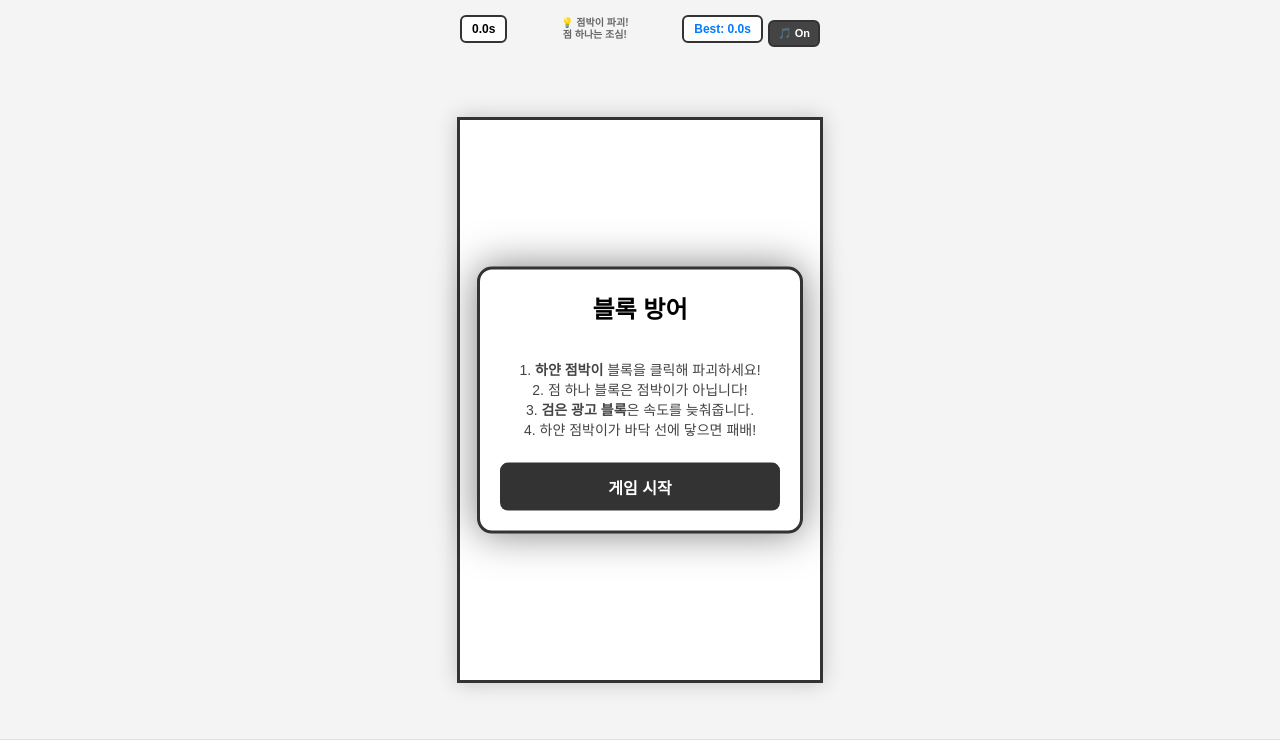
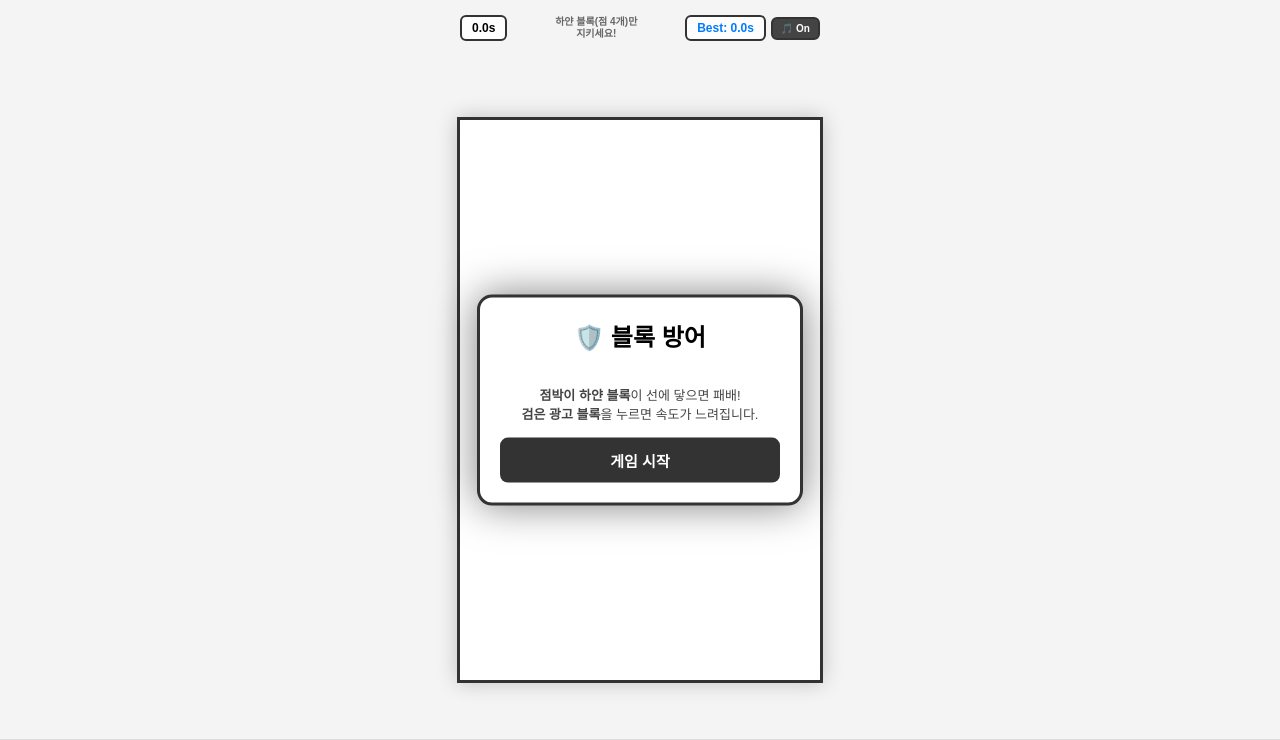
Before and after one commit to wealthsmurf/lookaut, a FastAPI app: page / in a window 1280 px wide. Shown: the top 740 px of the page. Run offline with FastAPI, Linux system fonts and the light colour scheme; some libraries are stand-ins or nearby versions.

Commit message:
Update index.html

```diff
--- a/templates/index.html
+++ b/templates/index.html
@@ -24,7 +24,7 @@
         canvas {
             background: #ffffff; border: 3px solid #333;
             box-shadow: 0 0 20px rgba(0,0,0,0.2);
-            width: 90vw;
+            width: 85vw;
             max-width: 360px;
             height: auto;
             max-height: 70vh;
@@ -34,46 +34,49 @@
             transform: translate(-50%, -50%); background: white;
             padding: 20px; border-radius: 15px; border: 3px solid #333;
             text-align: center; z-index: 100; box-shadow: 0 0 40px rgba(0,0,0,0.5);
-            width: 80%; max-width: 280px;
+            width: 75%; max-width: 280px;
         }
         button {
             padding: 12px 24px; background: #333;
             color: white; border: none; border-radius: 8px;
-            cursor: pointer; font-weight: bold; font-size: 16px;
-            margin-top: 10px;
+            cursor: pointer; font-weight: bold; font-size: 15px;
+            transition: transform 0.1s;
         }
+        button:active { transform: scale(0.95); }
         #ui-panel {
-            position: absolute; top: 10px;
-            width: 90vw;
+            position: absolute; top: 15px;
+            width: 85vw;
             max-width: 360px;
             display: flex; justify-content: space-between; align-items: center;
             pointer-events: none; z-index: 10;
         }
         .info-box {
-            background: rgba(255, 255, 255, 0.9); padding: 5px 10px;
+            background: rgba(255, 255, 255, 0.9); padding: 4px 10px;
             border-radius: 6px; border: 2px solid #333; font-weight: bold; font-size: 12px;
             pointer-events: auto;
         }
+        .tip-box { font-size: 10px; color: #666; text-align: center; line-height: 1.2; font-weight: bold; }
         .right-ui-group { display: flex; align-items: center; gap: 5px; }
         #mute-btn {
             background: #444; color: white; border: 2px solid #333;
-            padding: 5px 8px; border-radius: 6px; font-size: 11px;
+            padding: 4px 8px; border-radius: 6px; font-size: 10px;
             cursor: pointer; pointer-events: auto;
         }
-        .tip-box { font-size: 10px; color: #666; text-align: center; line-height: 1.2; font-weight: bold; }
         .bottom-nav {
             width: 100%; height: 60px; background: white;
             position: fixed; bottom: 0; display: flex;
             justify-content: center; align-items: center;
             border-top: 1px solid #ddd; z-index: 1000;
         }
+        /* 광고 로딩 애니메이션 */
+        .ad-loader { font-size: 12px; color: #999; position: absolute; }
     </style>
 </head>
 <body>
     <div id="game-wrapper">
         <div id="ui-panel">
             <div id="time-display" class="info-box">0.0s</div>
-            <div class="tip-box">💡 점박이 파괴!<br>점 하나는 조심!</div>
+            <div class="tip-box">하얀 블록(점 4개)만<br>지키세요!</div>
             <div class="right-ui-group">
                 <div id="best-display" class="info-box" style="color: #007bff;">Best: 0.0s</div>
                 <button id="mute-btn" onclick="toggleMute(event)">🎵 On</button>
@@ -91,50 +94,45 @@
         </div>
 
         <div id="start-overlay" class="panel" style="display: flex; flex-direction: column;">
-            <h2 style="margin-top:0;">블록 방어</h2>
-            <p style="font-size: 14px; color: #444;">
-                1. <b>하얀 점박이</b> 블록을 클릭해 파괴하세요!<br>
-                2. 점 하나 블록은 점박이가 아닙니다!<br>
-                3. <b>검은 광고 블록</b>은 속도를 늦춰줍니다.<br>
-                4. 하얀 점박이가 바닥 선에 닿으면 패배!
+            <h2 style="margin-top:0;">🛡️ 블록 방어</h2>
+            <p style="font-size: 13px; color: #444; line-height: 1.5;">
+                <b>점박이 하얀 블록</b>이 선에 닿으면 패배!<br>
+                <b>검은 광고 블록</b>을 누르면 속도가 느려집니다.
             </p>
             <button onclick="startGame()">게임 시작</button>
         </div>
 
         <div id="ad-modal" class="panel">
-            <h3 style="margin-top: 0;">보너스 광고</h3>
-            <p style="font-size: 13px;">광고를 확인하면 난이도가 낮아집니다.</p>
-            <div id="ad-content" style="min-height: 60px; background: #eee; margin-bottom: 10px; border-radius: 5px; display: flex; align-items: center; justify-content: center;">
-                <ins class="kakao_ad_area" style="display:none;"
-                    data-ad-unit = "DAN-tTvpwiRyg3nxCPs1"
-                    data-ad-width = "320"
-                    data-ad-height = "50"></ins>
-                <script type="text/javascript" src="//t1.daumcdn.net/kas/static/ba.min.js" async></script>
+            <h3 style="margin-top: 0; font-size: 18px;">잠시 휴식!</h3>
+            <div id="ad-content" style="min-height: 60px; display: flex; align-items: center; justify-content: center; background: #eee; margin-bottom: 15px; border-radius: 8px; position: relative; overflow: hidden;">
+                <span class="ad-loader">광고 로딩 중...</span>
+                <div id="kakao-ad-container"></div>
             </div>
-            <button onclick="closeAd()">닫기 및 계속하기</button>
+            <button onclick="closeAd()">광고 닫고 계속하기</button>
         </div>
 
         <div id="game-over-panel" class="panel">
-            <h2>GAME OVER</h2>
-            <div id="final-time-val" style="font-size: 24px; font-weight: bold; margin-bottom: 15px;">0.0s</div>
-            <button onclick="location.reload()">다시하기</button>
+            <h2 style="color: #ff4d4d;">GAME OVER</h2>
+            <div id="final-time-val" style="font-size: 28px; font-weight: bold; margin-bottom: 15px;">0.0s</div>
+            <button onclick="location.reload()">다시 도전</button>
         </div>
     </div>
 
     <script>
-        // --- 1. 오디오 설정 ---
+        // 1. 오디오 설정
         const bgm = new Audio('Bgggm.mp3');
         bgm.loop = true;
-        bgm.volume = 0.5;
+        bgm.volume = 1.0;
 
         let isMuted = localStorage.getItem('gameMuted') === 'true';
-        const audioCtx = new (window.AudioContext || window.webkitAudioContext)();
-
         function syncMuteSettings() {
             bgm.muted = isMuted;
             const btn = document.getElementById('mute-btn');
             if (btn) btn.innerText = isMuted ? "🔇 Off" : "🎵 On";
         }
+        syncMuteSettings();
+
+        const audioCtx = new (window.AudioContext || window.webkitAudioContext)();
 
         function playSfx(type) {
             if (isMuted || !gameActive) return;
@@ -158,7 +156,7 @@
             }
         }
 
-        // --- 2. 게임 변수 설정 ---
+        // 2. 게임 변수
         const canvas = document.getElementById('gameCanvas');
         const ctx = canvas.getContext('2d');
         canvas.width = 400; canvas.height = 650;
@@ -169,10 +167,9 @@
         let moveSpeed = 2.3;
         let startTime = 0, pausedTimeTotal = 0, pauseStartedAt = 0;
         let bestTime = localStorage.getItem('bestSurvivalTime') || 0;
-
         document.getElementById('best-display').innerText = `Best: ${parseFloat(bestTime).toFixed(1)}s`;
 
-        // --- 3. 클래스 정의 ---
+        // 블록/파티클 클래스 (기존 로직 유지)
         class Particle {
             constructor(x, y, color) {
                 this.x = x; this.y = y; this.color = color;
@@ -193,46 +190,39 @@
             }
             draw() {
                 ctx.save();
-                // 배경색
                 ctx.fillStyle = (this.type === 'white' || this.type === 'whiteDot') ? '#FFFFFF' : '#000000';
                 ctx.fillRect(this.x, this.y, this.width, this.height);
                 ctx.strokeStyle = '#333'; ctx.lineWidth = 2; ctx.strokeRect(this.x, this.y, this.width, this.height);
-
-                // 점박이/텍스트 색상
                 ctx.fillStyle = (this.type === 'white' || this.type === 'whiteDot') ? '#333' : '#FFFFFF';
 
                 if (this.type === 'whiteDot') {
-                    // 점 하나 (조심해야 할 블록)
-                    ctx.beginPath(); ctx.arc(this.x + 30, this.y + 25, 5, 0, Math.PI*2); ctx.fill();
-                } else if (this.type === 'white') {
-                    // 점 여러개 (파괴 대상)
+                    ctx.beginPath(); ctx.arc(this.x + 30, this.y + 25, 4, 0, Math.PI*2); ctx.fill();
+                } else {
                     [[15, 15], [45, 20], [20, 35], [40, 40]].forEach(p => {
                         ctx.beginPath(); ctx.arc(this.x+p[0], this.y+p[1], 3, 0, Math.PI*2); ctx.fill();
                     });
-                } else if (this.type === 'black') {
-                    // 광고 블록
-                    ctx.font = 'bold 15px sans-serif'; ctx.textAlign = 'center';
-                    ctx.fillText("광고", this.x + 30, this.y + 32);
+                }
+                if(this.type === 'black') {
+                    ctx.font = 'bold 14px sans-serif'; ctx.textAlign = 'center';
+                    ctx.fillText("COOL", this.x + 30, this.y + 32);
                 }
                 ctx.restore();
             }
             update() { if (!isPaused && !isGameOver && gameActive) this.y += this.speed; }
         }
 
-        // --- 4. 게임 로직 ---
+        // 3. 게임 엔진 함수
         function spawnBlock() {
             if (!isPaused && !isGameOver && gameActive) {
                 let elapsed = (Date.now() - startTime - pausedTimeTotal) / 1000;
                 let rand = Math.random();
                 let newType = 'white';
-
-                // 확률 설정
-                if (elapsed > 15 && rand < 0.15) newType = 'whiteDot'; // 15초 이후 점 하나 블록 등장
-                else if (rand > 0.8) newType = 'black'; // 광고 블록 확률
+                if (elapsed > 20 && rand < 0.2) newType = 'whiteDot';
+                else if (rand > 0.82) newType = 'black'; // 확률 살짝 조정
 
                 blocks.push(new Block(newType, moveSpeed));
             }
-            let nextSpawn = Math.max(200, 700 - (moveSpeed * 100));
+            let nextSpawn = Math.max(160, 680 - (moveSpeed * 95));
             setTimeout(spawnBlock, nextSpawn);
         }
 
@@ -247,31 +237,33 @@
                 document.getElementById('time-display').innerText = `${elapsed.toFixed(1)}s`;
             }
 
-            // 빨간 바닥 선
+            // 데드라인 (빨간선)
             ctx.beginPath(); ctx.moveTo(0, groundY); ctx.lineTo(canvas.width, groundY);
             ctx.strokeStyle = '#ff4d4d'; ctx.lineWidth = 4; ctx.stroke();
 
-            // 파티클 업데이트
-            for (let i = particles.length - 1; i >= 0; i--) {
-                particles[i].update(); particles[i].draw();
-                if (particles[i].life <= 0) particles.splice(i, 1);
-            }
+            particles.forEach((p, i) => { p.update(); p.draw(); if(p.life <=0) particles.splice(i,1); });
 
-            // 블록 업데이트 및 충돌 감지
             for (let i = blocks.length - 1; i >= 0; i--) {
                 const b = blocks[i];
                 b.update(); b.draw();
 
-                // 하얀 점박이 블록이 선에 닿으면 게임 오버
                 if (b.type === 'white' && b.y + b.height >= groundY) {
-                    endGame();
+                    gameOver();
                     return;
                 }
-
-                // 화면 밖으로 나가면 삭제
                 if (b.y > canvas.height) blocks.splice(i, 1);
             }
             requestAnimationFrame(update);
+        }
+
+        function gameOver() {
+            isGameOver = true;
+            playSfx('fail');
+            bgm.pause();
+            let finalTime = (Date.now() - startTime - pausedTimeTotal) / 1000;
+            document.getElementById('final-time-val').innerText = `${finalTime.toFixed(1)}s`;
+            if (finalTime > parseFloat(bestTime)) localStorage.setItem('bestSurvivalTime', finalTime);
+            document.getElementById('game-over-panel').style.display = 'block';
         }
 
         function handleInput(e) {
@@ -283,6 +275,8 @@
             const clientY = (e.touches ? e.touches[0].clientY : e.clientY);
             const mouseX = (clientX - rect.left) * scaleX;
             const mouseY = (clientY - rect.top) * scaleY;
+
+            // 터치 판정 범위 넉넉하게 수정
             const hitPadding = 20;
 
             for (let i = blocks.length - 1; i >= 0; i--) {
@@ -291,22 +285,13 @@
                     mouseY >= b.y - hitPadding && mouseY <= b.y + b.height + hitPadding) {
 
                     if (b.type === 'white') {
-                        // 파괴 대상 블록
                         playSfx('white');
                         for (let j = 0; j < 12; j++) particles.push(new Particle(b.x+30, b.y+25, '#CCCCCC'));
                         blocks.splice(i, 1);
-                    } else if (b.type === 'black') {
-                        // 광고 블록 (난이도 하락)
-                        playSfx('black');
-                        blocks.splice(i, 1);
-                        isPaused = true;
-                        bgm.pause();
-                        pauseStartedAt = Date.now();
-                        document.getElementById('ad-modal').style.display = 'block';
-                    } else if (b.type === 'whiteDot') {
-                        // 점 하나 블록 (클릭 시 효과만 발생, 파괴는 가능하게 설정)
-                        playSfx('white');
-                        for (let j = 0; j < 5; j++) particles.push(new Particle(b.x+30, b.y+25, '#ffcc00'));
+                    } else {
+                        showAd();
+                        const pColor = b.type === 'black' ? '#333333' : '#CCCCCC';
+                        for (let j = 0; j < 12; j++) particles.push(new Particle(b.x+30, b.y+25, pColor));
                         blocks.splice(i, 1);
                     }
                     break;
@@ -314,36 +299,48 @@
             }
         }
 
-        // --- 5. 제어 함수 ---
+        canvas.addEventListener('touchstart', (e) => { e.preventDefault(); handleInput(e); }, {passive: false});
+        canvas.addEventListener('mousedown', handleInput);
+
+        // 4. 광고 및 제어 로직 보완
+        function showAd() {
+            isPaused = true;
+            bgm.pause();
+            pauseStartedAt = Date.now();
+            document.getElementById('ad-modal').style.display = 'block';
+
+            // [보완] 광고 컨테이너 초기화 및 재생성 (광고 갱신용)
+            const container = document.getElementById('kakao-ad-container');
+            container.innerHTML = `
+                <ins class="kakao_ad_area" style="display:none;"
+                    data-ad-unit = "DAN-tTvpwiRyg3nxCPs1"
+                    data-ad-width = "320"
+                    data-ad-height = "50"></ins>
+            `;
+            // 카카오 광고 스크립트 재호출
+            const script = document.createElement('script');
+            script.src = "//t1.daumcdn.net/kas/static/ba.min.js";
+            script.async = true;
+            container.appendChild(script);
+        }
+
+        function closeAd() {
+            moveSpeed = Math.max(1.8, moveSpeed - 0.4); // 속도를 더 시원하게 줄임
+            pausedTimeTotal += (Date.now() - pauseStartedAt);
+            isPaused = false;
+            if (!isMuted) bgm.play().catch(() => {});
+            document.getElementById('ad-modal').style.display = 'none';
+        }
+
         function startGame() {
             document.getElementById('start-overlay').style.display = 'none';
             gameActive = true;
             if (audioCtx.state === 'suspended') audioCtx.resume();
-
             bgm.muted = isMuted;
-            if (!isMuted) bgm.play().catch(e => console.log("Audio play failed:", e));
-
+            if (!isMuted) bgm.play().catch(e => console.log("Audio fail:", e));
             startTime = Date.now();
             spawnBlock();
             update();
-        }
-
-        function endGame() {
-            isGameOver = true;
-            playSfx('fail');
-            bgm.pause();
-            let finalTime = (Date.now() - startTime - pausedTimeTotal) / 1000;
-            document.getElementById('final-time-val').innerText = `${finalTime.toFixed(1)}s`;
-            if (finalTime > parseFloat(bestTime)) localStorage.setItem('bestSurvivalTime', finalTime);
-            document.getElementById('game-over-panel').style.display = 'block';
-        }
-
-        function closeAd() {
-            moveSpeed = Math.max(2.0, moveSpeed - 0.4); // 속도 감소 보상
-            pausedTimeTotal += (Date.now() - pauseStartedAt);
-            isPaused = false;
-            if (!isMuted) bgm.play().catch(() => {});
-            document.getElementById('ad-modal').style.display = 'none';
         }
 
         function toggleMute(e) {
@@ -356,8 +353,6 @@
             document.getElementById('mute-btn').innerText = isMuted ? "🔇 Off" : "🎵 On";
         }
 
-        canvas.addEventListener('touchstart', (e) => { e.preventDefault(); handleInput(e); }, {passive: false});
-        canvas.addEventListener('mousedown', handleInput);
         window.onload = syncMuteSettings;
     </script>
 </body>
```
